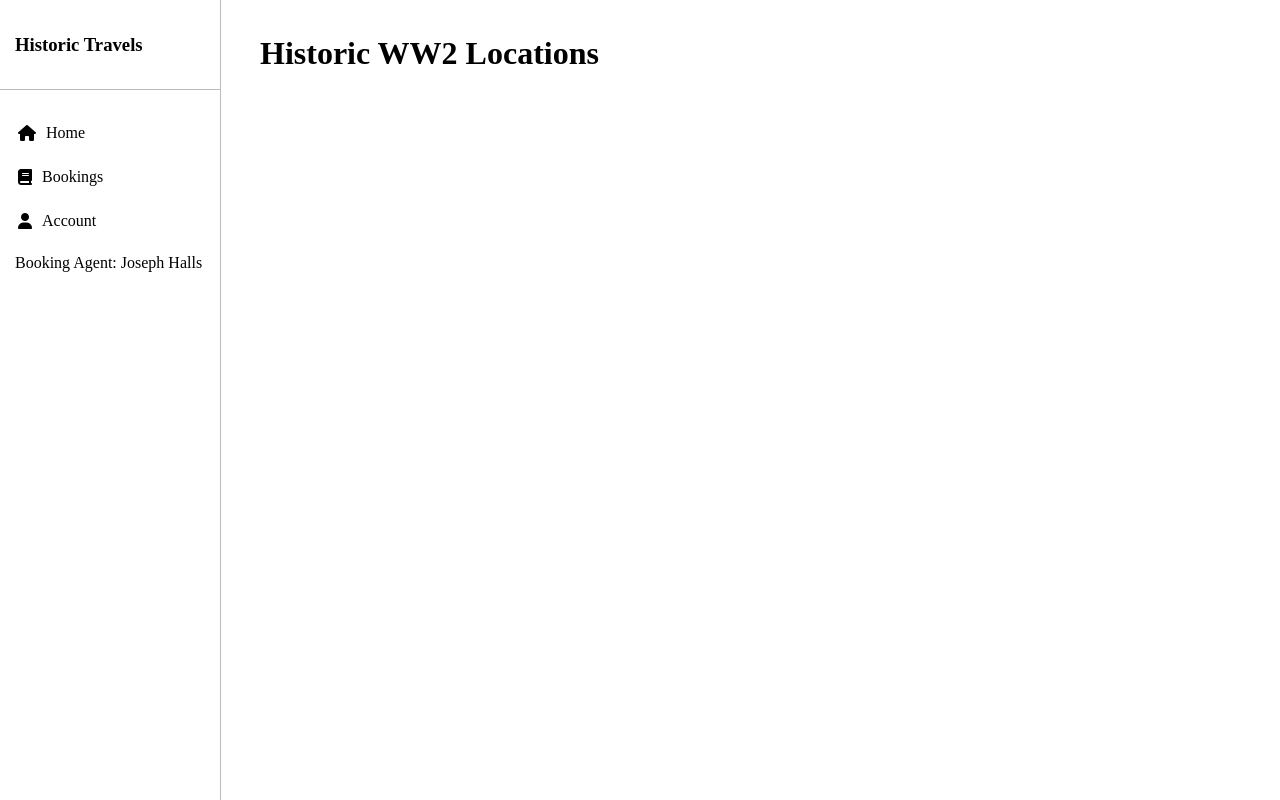
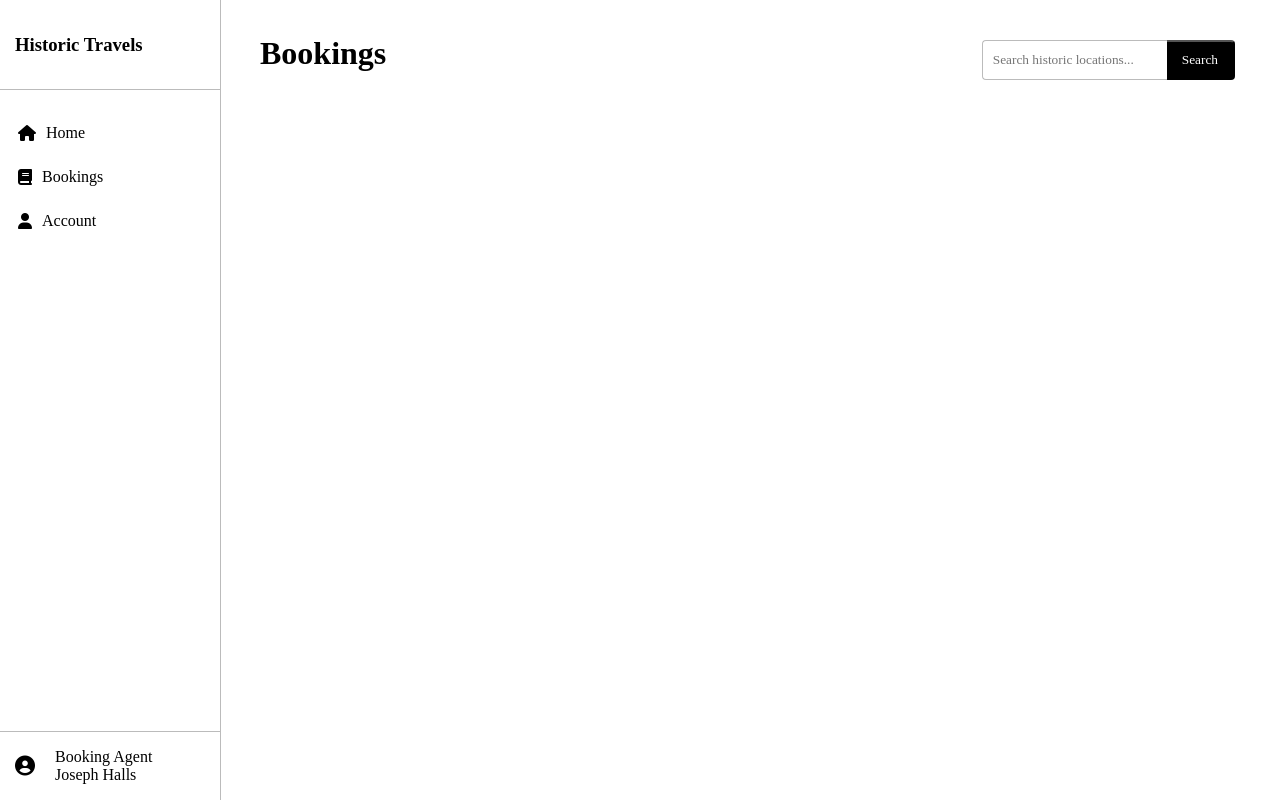
Before and after one commit to joehalls605/Historic-travel-agent-system, a plain HTML site: page bookings.html in a window 1280 px wide. Drawn offline with Linux system fonts and the light colour scheme; a web font is replaced by a local one.

Commit message:
Further styling and changes to the html.

```diff
--- a/bookings.html
+++ b/bookings.html
@@ -10,24 +10,39 @@
 <body>
 <div id="application-wrapper">
     <div id="sidebar">
+        <div id="sidebar-content">
             <div id="sidebar-header">
-            <h3>Historic Travels</h3>
+                <h3><a class="header-title" href="index.html">Historic Travels</a></h3>
             </div>
             <ul id="sidebar-links">
                 <li><a href="index.html"><i class="fas fa-home"></i> <span>Home</span></a></li>
                 <li><a href="bookings.html"><i class="fas fa-book"></i> <span>Bookings</span></a></li>
                 <li><a href="account.html"><i class="fas fa-user"></i> <span>Account</span></a></li>
-            <p>Booking Agent: Joseph Halls</p>
             </ul>
+            <div id="agent">
+                <div id="agent-icon">
+                    <i class="fas fa-user-circle fa-lg"></i>
+                </div>
+                <div id="agent-details">
+                    <p id="agent-title">Booking Agent</p>
+                    <p id="agent-name">Joseph Halls</p>
+                </div>
+            </div>
+        </div>
     </div>
     <div id="main-content">
         <div id="main-content-header">
             <div>
-                <h1>Historic WW2 Locations</h1>
+                <h1>Bookings</h1>
+            </div>
+            <div id="search">
+                <div class="search-box">
+                    <input id="searchInput" placeholder="Search historic locations...">
+                    <button id="searchButton">Search</button>
+                </div>
+            </div>
         </div>
 
-
-            </div>
         </div>
 
 
--- a/styles.css
+++ b/styles.css
@@ -2,6 +2,11 @@ html, body {
     height: 100%;
     margin: 0;
     font-family: 'Poppins-Regular', 'sans-serif';
+}
+
+.header-title{
+    text-decoration:none;
+    color:black;
 }
 
 input{
```
Also changed, not shown: account.html (+1 -1 lines), index.html (+1 -1 lines). Lines whose indentation alone changed are shown as unchanged.
